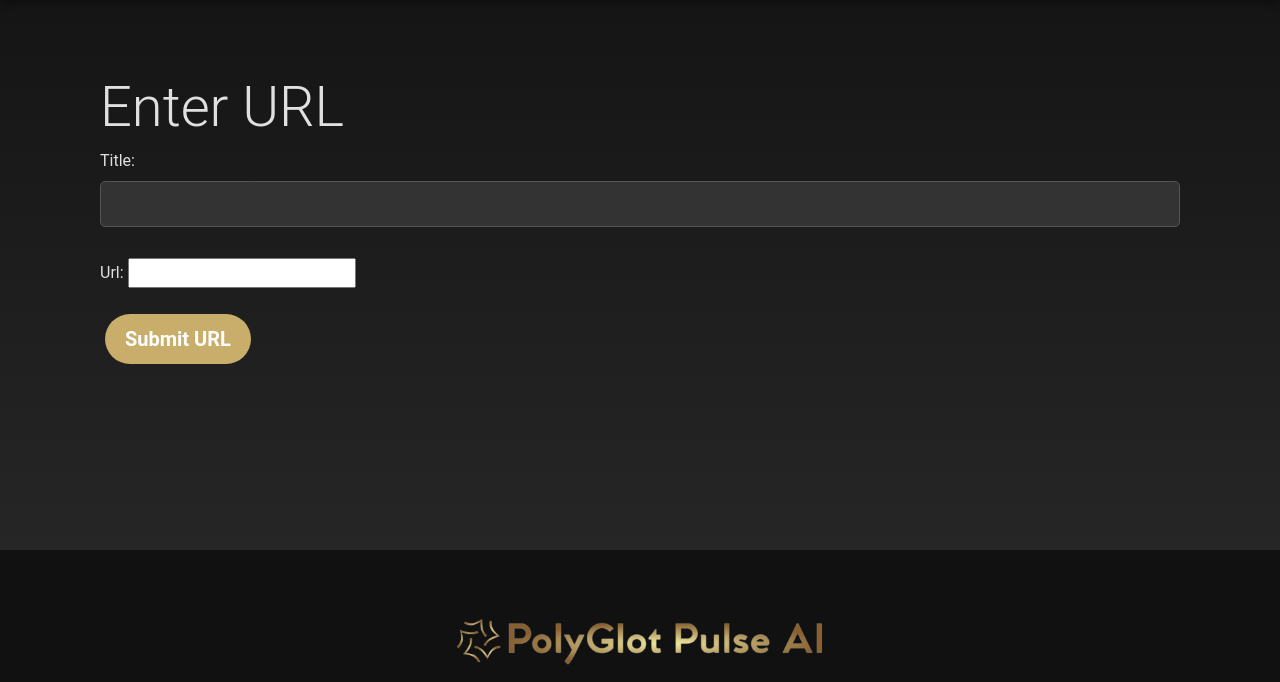
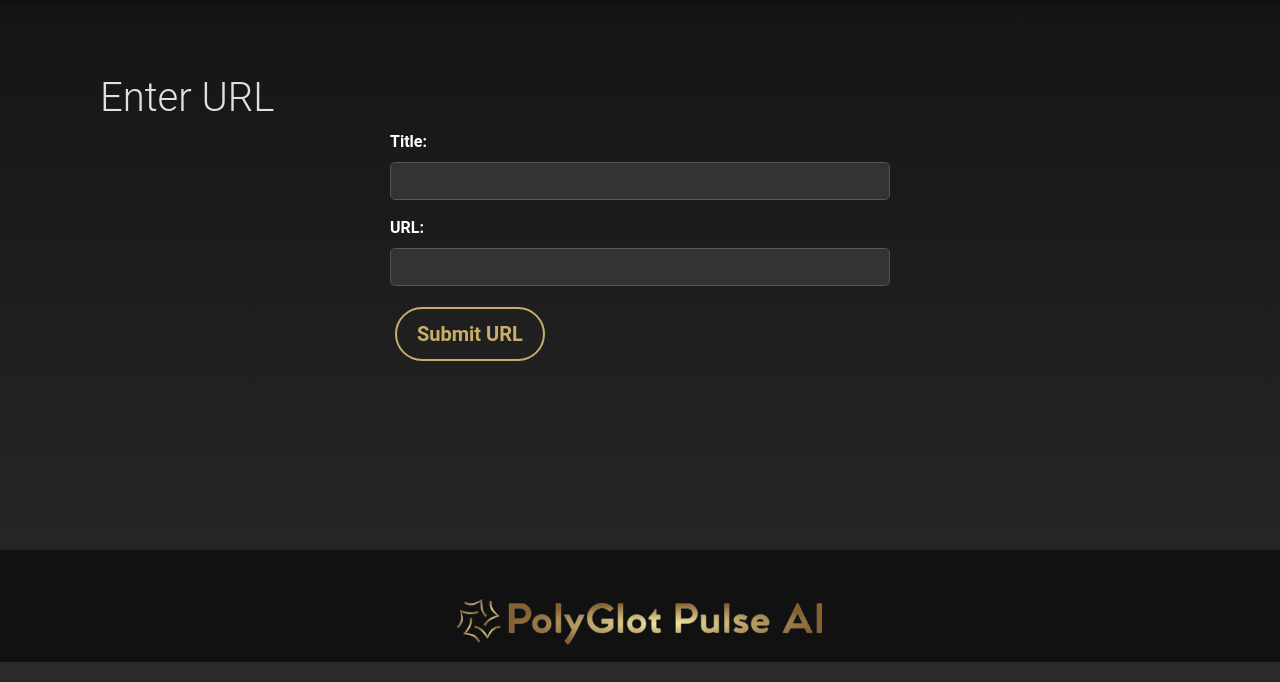
Before and after one commit to nerdy1texan/polyglot-pulse-dev-beta, a Django app: page /enter_url/ in a window 1280 px wide. Shown: the part 118-800 px from the top of the page. Run offline with Django 4.2, Linux system fonts and the light colour scheme; the visitor is signed in with stand-in values (Sample User, id 1); some libraries are stand-ins or nearby versions.

Commit message:
Almost 95% Ready Cosmetically: Beta Version

```diff
--- a/static/css/style.css
+++ b/static/css/style.css
@@ -3,6 +3,9 @@ body {
     background: linear-gradient(to bottom, #111111, #2a2a2a); /* Dark gradient background */
     color: #e0e0e0; /* Light text color */
     font-family: 'Roboto', sans-serif;
+    display: flex;
+    flex-direction: column;
+    min-height: 100vh;
 }
 
 /* Navbar styling */
@@ -31,6 +34,11 @@ body {
     margin-top: 50px;
 }
 
+/* Header font styling */
+h1, .h1, .display-4 {
+    font-size: 2.5rem; /* Adjusted font size */
+}
+
 /* Jumbotron styling */
 .jumbotron {
     background-color: #1e1e1e; /* Dark background for the jumbotron */
@@ -41,7 +49,7 @@ body {
 }
 
 .jumbotron h1 {
-    font-size: 3rem;
+    font-size: 2.5rem; /* Adjusted font size */
     font-weight: 700;
     color: #f5f5f5; /* Light color for the text */
 }
@@ -52,7 +60,7 @@ body {
 }
 
 /* Button styling */
-.btn-primary, .btn-secondary, .btn-lg, .btn-outline-golden {
+.btn-primary, .btn-secondary, .btn-lg, .btn-outline-golden, .btn-golden {
     background-color: #C8AE6A; /* Golden color */
     border: none;
     border-radius: 50px;
@@ -64,7 +72,7 @@ body {
     margin: 5px; /* Add margin between buttons */
 }
 
-.btn-primary:hover, .btn-secondary:hover, .btn-outline-golden:hover {
+.btn-primary:hover, .btn-secondary:hover, .btn-outline-golden:hover, .btn-golden:hover {
     background-color: #ba9a45; /* Slightly darker golden on hover */
     box-shadow: 0 4px 8px rgba(0, 0, 0, 0.3);
     transform: translateY(-2px);
@@ -87,21 +95,62 @@ body {
     font-size: 1rem; /* Smaller font size for smaller buttons */
 }
 
+.btn-outline-golden.btn-copy {
+    font-size: 1.25rem; /* Adjust font size for copy button */
+    padding: 10px 15px; /* Adjust padding for copy button */
+}
+
 /* Footer styling */
 .footer {
     padding: 20px 0;
     background-color: #111111;
+    margin-top: auto; /* Push footer to the bottom */
+    margin-bottom: 20px; /* Add margin to bring the logo up */
+}
+
+.footer img {
+    margin-top: -20px; /* Move the logo a bit up */
 }
 
 /* Input styling */
-input[type="text"], input[type="password"], textarea {
-    background-color: #333;
-    color: #fff;
-    border: 1px solid #555;
-    padding: 10px;
-    border-radius: 5px;
-    width: 100%;
-    margin-bottom: 15px;
+input[type="text"], input[type="number"], input[type="password"], input[type="url"], textarea, select {
+    background-color: #333; /* Gray background */
+    color: #fff; /* White text color */
+    border: 1px solid #555; /* Darker gray border */
+    padding: 10px; /* Padding inside the text box */
+    border-radius: 5px; /* Rounded corners */
+    width: 100%; /* Full width */
+    margin-bottom: 15px; /* Space below each text box */
+}
+
+/* Form field styling */
+.form-group label {
+    color: #fff; /* White color for labels */
+    font-weight: bold; /* Bold labels */
+}
+
+.form-control {
+    background-color: #333; /* Gray background */
+    color: #fff; /* White text color */
+    border: 1px solid #555; /* Darker gray border */
+    padding: 10px; /* Padding inside the text box */
+    border-radius: 5px; /* Rounded corners */
+    width: 100%; /* Full width */
+    margin-bottom: 15px; /* Space below each text box */
+    text-align: left; /* Ensure text alignment is left */
+}
+
+/* Align forms to the left */
+form {
+    text-align: left;
+    max-width: 500px; /* Max width for forms */
+    margin: 0 auto; /* Center form on the page */
+}
+
+/* Center buttons */
+form button {
+    display: block;
+    margin: 0 auto;
 }
 
 /* List group item styling */
@@ -143,6 +192,7 @@ input[type="text"], input[type="password"], textarea {
 
 .table {
     border-color: #C8AE6A;
+    text-align: center; /* Center align text in table */
 }
 
 .table thead th {
--- a/summarizer/forms.py
+++ b/summarizer/forms.py
@@ -23,6 +23,10 @@ class UrlForm(forms.ModelForm):
     class Meta:
         model = UrlEntry
         fields = ['title', 'url']
+        widgets = {
+            'title': forms.TextInput(attrs={'class': 'form-control'}),
+            'url': forms.URLInput(attrs={'class': 'form-control'}),
+        }
 
 class SummaryForm(forms.Form):
     word_count = forms.IntegerField(label='Word Count')
--- a/summarizer/templates/enter_url.html
+++ b/summarizer/templates/enter_url.html
@@ -1,12 +1,20 @@
 {% extends 'base.html' %}
+{% load custom_tags %}
 
 {% block content %}
 <div class="container">
     <h1 class="display-4">Enter URL</h1>
     <form method="post">
         {% csrf_token %}
-        {{ form.as_p }}
-        <button type="submit" class="btn btn-gold btn-lg">Submit URL</button>
+        <div class="form-group">
+            <label for="id_title">Title:</label>
+            {{ form.title|add_class:"form-control" }}
+        </div>
+        <div class="form-group">
+            <label for="id_url">URL:</label>
+            {{ form.url|add_class:"form-control" }}
+        </div>
+        <button type="submit" class="btn btn-outline-golden btn-lg">Submit URL</button>
     </form>
 </div>
 {% endblock %}
--- a/summarizer/templates/history.html
+++ b/summarizer/templates/history.html
@@ -3,16 +3,16 @@
 {% block content %}
 <div class="container">
     <div class="d-flex justify-content-between align-items-center mb-4">
-        <h1>History</h1>
+        <h1 class="text-center w-100">History</h1>
         <button id="delete-history" class="btn btn-outline-golden">Delete History</button>
     </div>
     <div class="table-responsive">
-        <table class="table table-dark table-striped">
+        <table class="table table-dark table-striped text-center">
             <thead>
                 <tr>
                     <th>Title</th>
                     <th>Summary</th>
-                    <th>Date and Time</th>
+                    <th style="width: 15%;">Date and Time</th> <!-- Adjusted width -->
                     <th>Actions</th>
                 </tr>
             </thead>
--- /dev/null
+++ b/summarizer/templatetags/custom_tags.py
@@ -0,0 +1,8 @@
+from django import template
+
+register = template.Library()
+
+@register.filter(name='add_class')
+def add_class(value, arg):
+    print(f"Applying class '{arg}' to field '{value}'")
+    return value.as_widget(attrs={'class': arg})
```
Also changed, not shown: summarizer/templates/summary_detail.html (+22 -2 lines), summarizer/templatetags/__init__.py (added), 1 other file.
